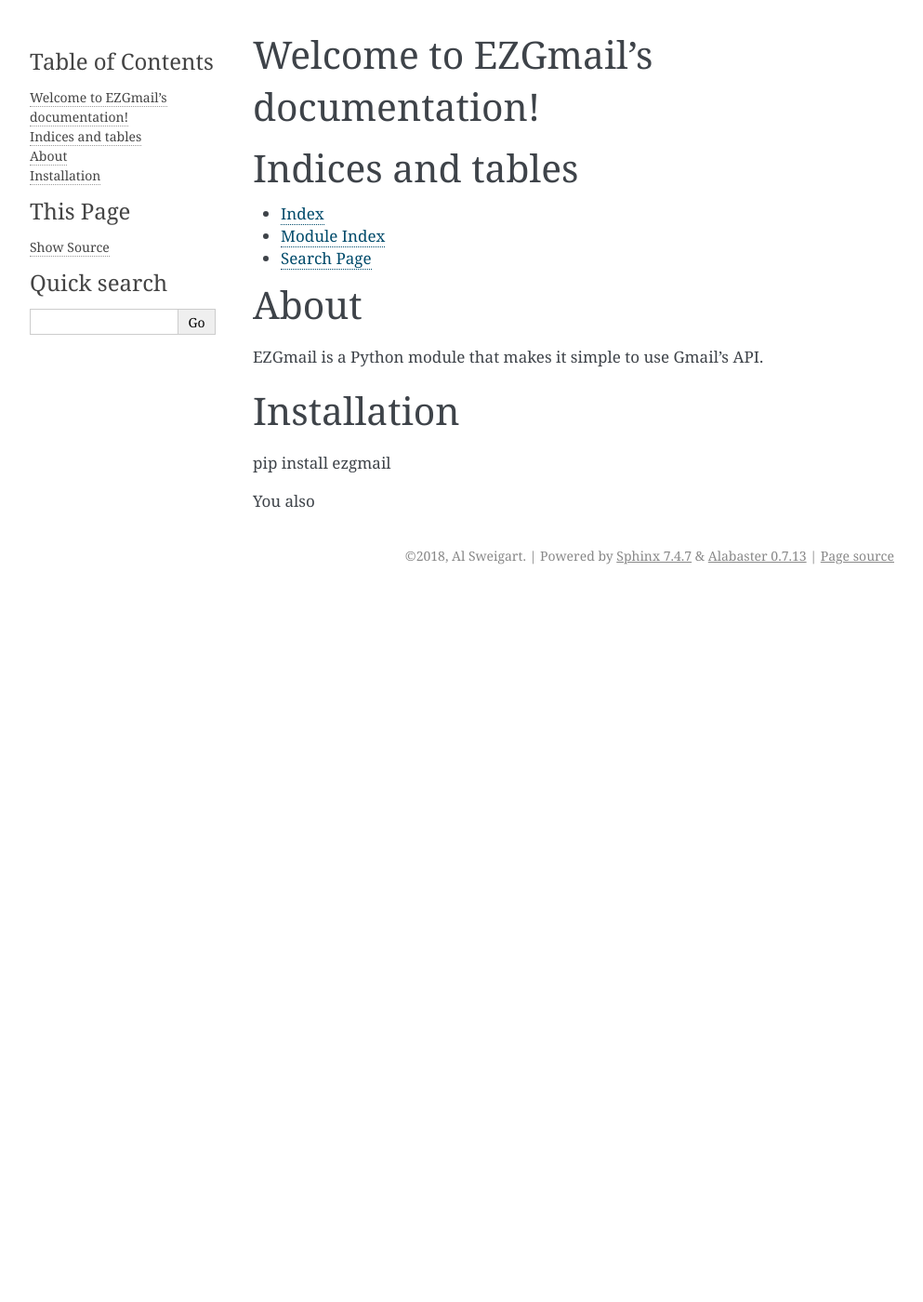
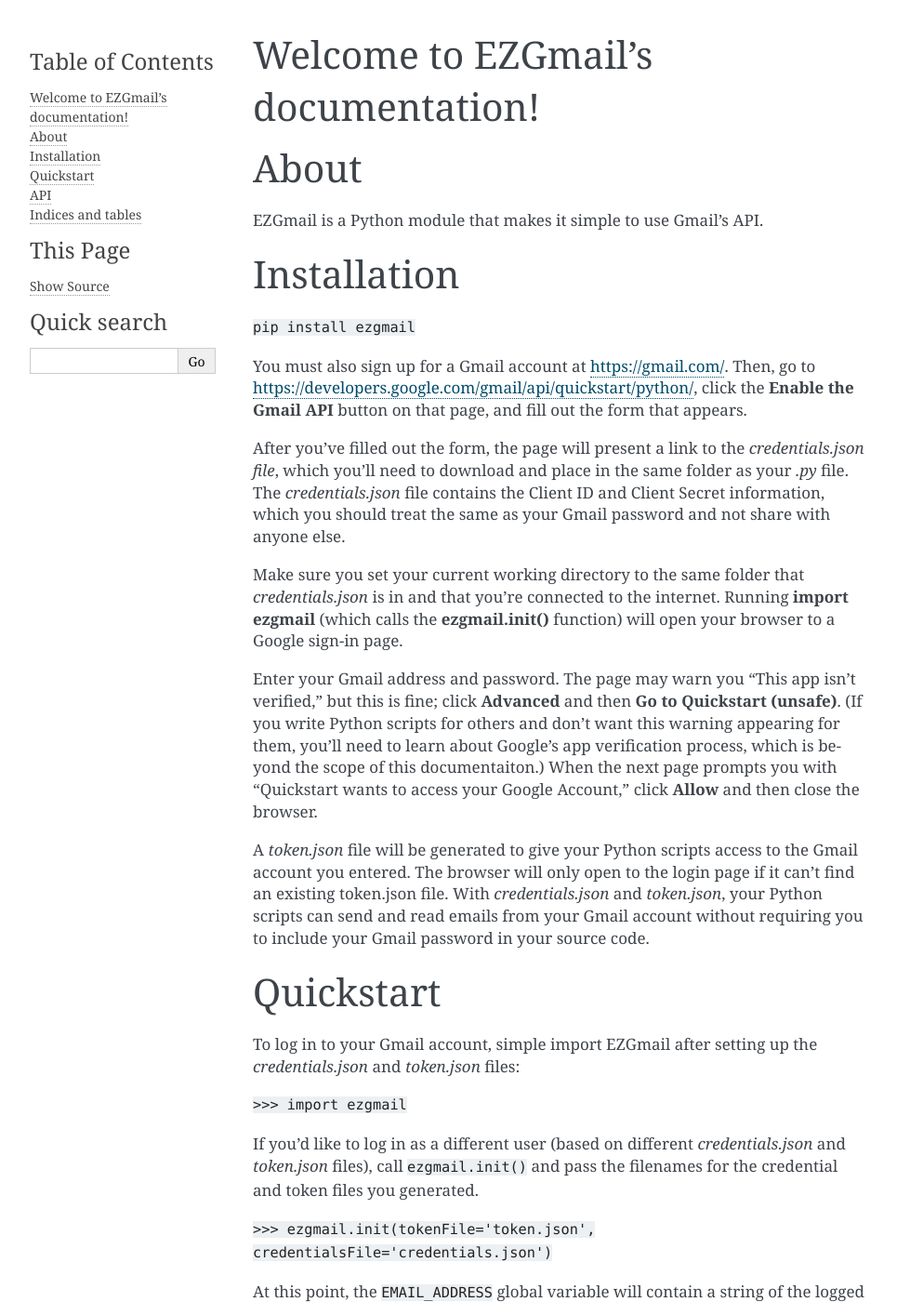
Before and after one commit to asweigart/ezgmail, a Sphinx documentation site: the page built from docs/index.rst, in a window 1280 px wide and 1400 px high. Shown: the whole window at 93% size, without its empty margins (148-1141 px from the left). Built offline with Sphinx 7.4.7, drawn with Linux system fonts in a browser that asks for light colours; some of the changed text lies outside the part shown.

Commit message:
Updated docs for readthedocs. Added repr strings for GmailThread and GmailMessage. Updated docstrings.

```diff
--- a/docs/conf.py
+++ b/docs/conf.py
@@ -12,9 +12,9 @@
 # add these directories to sys.path here. If the directory is relative to the
 # documentation root, use os.path.abspath to make it absolute, like shown here.
 #
-# import os
-# import sys
-# sys.path.insert(0, os.path.abspath('.'))
+import os
+import sys
+sys.path.insert(0, os.path.abspath('../src'))
 
 
 # -- Project information -----------------------------------------------------
--- a/docs/index.rst
+++ b/docs/index.rst
@@ -28,6 +10,117 @@
 Installation
 ============
 
-pip install ezgmail
+``pip install ezgmail``
 
-You also
+You must also sign up for a Gmail account at https://gmail.com/. Then, go to
+https://developers.google.com/gmail/api/quickstart/python/, click the **Enable the Gmail API** button on that page,
+and fill out the form that appears.
+
+After you've filled out the form, the page will present a link to the *credentials.json file*, which you'll need to
+download and place in the same folder as your *.py* file. The *credentials.json* file contains the Client ID and
+Client Secret information, which you should treat the same as your Gmail password and not share with anyone else.
+
+Make sure you set your current working directory to the same folder
+that *credentials.json* is in and that you're connected to the internet. Running
+**import ezgmail** (which calls the **ezgmail.init()** function) will open your browser to a Google sign-in page.
+
+Enter your Gmail address and password. The page may warn you "This app
+isn't verified," but this is fine; click **Advanced** and then **Go to Quickstart
+(unsafe)**. (If you write Python scripts for others and don't want this warning
+appearing for them, you'll need to learn about Google's app verification
+process, which is beyond the scope of this documentaiton.) When the next page
+prompts you with "Quickstart wants to access your Google Account," click
+**Allow** and then close the browser.
+
+A *token.json* file will be generated to give your Python scripts access to
+the Gmail account you entered. The browser will only open to the login
+page if it can't find an existing token.json file. With *credentials.json* and *token.json*,
+your Python scripts can send and read emails from your Gmail account
+without requiring you to include your Gmail password in your source code.
+
+
+Quickstart
+==========
+
+To log in to your Gmail account, simple import EZGmail after setting up the *credentials.json* and *token.json* files:
+
+``>>> import ezgmail``
+
+If you'd like to log in as a different user (based on different *credentials.json* and *token.json* files), call
+``ezgmail.init()`` and pass the filenames for the credential and token files you generated.
+
+``>>> ezgmail.init(tokenFile='token.json', credentialsFile='credentials.json')``
+
+At this point, the ``EMAIL_ADDRESS`` global variable will contain a string of the logged in user, and ``LOGGED_IN`` is
+set to ``True``. (Otherwise, they are set to ``None`` and ``False``, respectively.)
+
+.. code-block::
+
+    >>> ezgmail.EMAIL_ADDRESS
+    'test.sweigart@gmail.com'
+    >>> ezgmail.LOGGED_IN
+    True
+
+To send an email from the logged in account, call ``ezgmail.send()``:
+
+``>>> ezgmail.send('recipient@example.com', 'Subject Line', 'Hello, this is the body of the message.')``
+
+To get a list of all the email threads of unread emails, call ``ezgmail.unread()``. This returns a list of
+``GmailThread`` objects. Each ``GmailThread`` contains a ``messages`` attribute which is a list of ``GmailMessage``
+objects. Each ``GmailMessage`` object has attributes ``sender``, ``timestamp``, ``subject``, ``body``:
+
+.. code-block::
+
+    >>> ezgmail.unread()
+    [<GmailThread len=4 snippet='Quickstart was granted access to your Google Account test.sweigart@gmail.com If you did not grant access, you should check this activity and secure your account. Check activity You received this email'>]
+
+    >>> unreadThreads = ezgmail.unread()
+
+    >>> unreadThreads
+    [<GmailThread len=4 snippet='Quickstart was granted access to your Google Account test.sweigart@gmail.com If you did not grant access, you should check this activity and secure your account. Check activity You received this email'>]
+
+    >>> thread = unreadThreads[0]
+
+    >>> thread.messages
+    [<ezgmail.GmailMessage object at 0x000002B7F1FD8A90>, <ezgmail.GmailMessage object at 0x000002B7F1FD80B8>, <ezgmail.GmailMessage object at 0x000002B7F1FD8A58>, <ezgmail.GmailMessage object at 0x000002B7F1FD8160>]
+
+    >>> thread.messages[0].sender
+    'Alice Smith <alice@example.com>'
+
+    >>> thread.messages[0].timestamp
+    datetime.datetime(2019, 11, 11, 10, 7, 55)
+
+    >>> thread.messages[0].subject
+    'Good to meet you!'
+
+    >>> thread.messages[0].body
+    "It was good to meetup!\r\n\r\n\r\nWe should hang out again soon.\r\n"
+
+You can call ``ezgmail.recent()`` to get the recent email threads as a list of ``GmailThread`` objects.
+
+You can search for messages by calling ``ezgmail.search('query string')``, which also returns a list of ``GmailThread``
+objects. The query string is exactly the same as you would type in the Gmail search box, and you can use the search
+operatives for it too:
+
+    * label:UNREAD
+    * from:al@inventwithpython.com
+    * subject:hello
+    * has:attachment
+
+More search operatives are described at https://support.google.com/mail/answer/7190?hl=en
+
+The API contains complete documentation.
+
+API
+===
+
+.. automodule:: ezgmail
+    :members:
+
+
+Indices and tables
+==================
+
+* :ref:`genindex`
+* :ref:`modindex`
+* :ref:`search`
```
Also changed, not shown: other parts of docs/index.rst (+0 -18 lines), src/ezgmail/__init__.py (+100 -36 lines).
